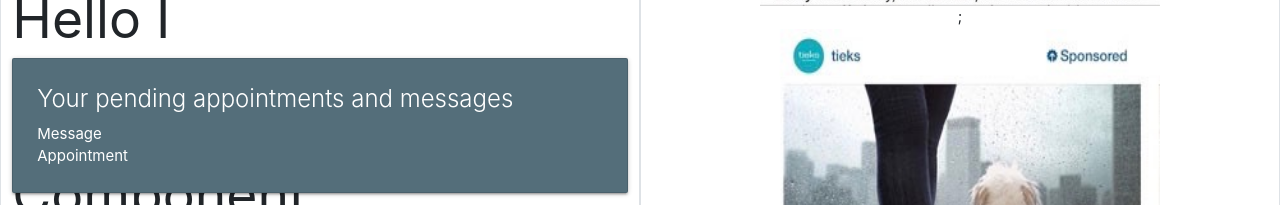
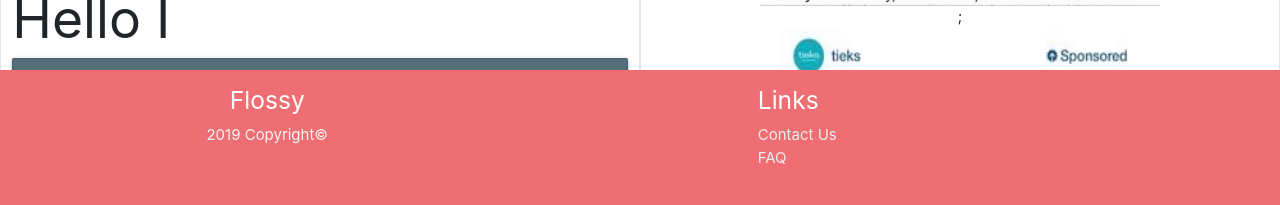
Before and after one commit to spallai/FlossyApp, a React (Create React App) app in the folder client/: page /newsfeed in a window 1280 px wide. Shown: the part 595-800 px from the top of the page. Built offline with nearby package versions, Linux system fonts and the light colour scheme.

Commit message:
Added landing page buttons

```diff
--- a/client/src/App.js
+++ b/client/src/App.js
@@ -16,13 +16,13 @@ class App extends Component {
       <Router>
         <div className="container>">
           <Navbar/>
-          <Route exact path="/login" component={Login} />
-          <Route exact path="/newsfeed" component={Newsfeedcontainer} />
-          <Route exact path="/upload" component={Landing} />
+
 
           {/* <Newsfeedcontainer/> */}
           <Switch>
-
+          <Route exact path="/" component={Landing} />
+          <Route exact path="/newsfeed" component={Newsfeedcontainer} />
+          <Route exact path="/upload" component={Landing} />
             {/* <Profilesetup /> */}
             {/* <Search /> */}
             {/* <Route exact path="/newsfeed" component={Newsfeed} /> */}
--- a/client/src/components/Footer/index.js
+++ b/client/src/components/Footer/index.js
@@ -1,4 +1,5 @@
 import React from "react";
+import "./style.css"
 
 class Footer extends React.Component {
   state = {
@@ -6,23 +7,23 @@ class Footer extends React.Component {
 
   render() {
     return (
-      <footer className="page-footer">
-      <div className="container">
-        <div className="row">
+      <footer className="page-footer" id="footer">
+
+        <div className="row footer">
           <div className="col l6 s12">
-            <h5 className="white-text">Flossy</h5>
-            <p className="grey-text text-lighten-4">2019 Copyright©</p>
+            <h5 className="white-text center">Flossy</h5>
+            <p className="grey-text text-lighten-4 center">2019 Copyright©</p>
                       </div>
           <div className="col l4 offset-l2 s12">
             <h5 className="white-text">Links</h5>
             <ul>
-              <li><a className="grey-text text-lighten-3" href="#!">Contact Us</a></li>
-              <li><a className="grey-text text-lighten-3" href="#!">FAQ</a></li>
+              <li><a className="grey-text text-lighten-3 center" href="#!">Contact Us</a></li>
+              <li><a className="grey-text text-lighten-3 center" href="#!">FAQ</a></li>
 
             </ul>
           </div>
         </div>
-      </div>
+
 
     </footer>
     );
--- a/client/src/components/Footer/style.css
+++ b/client/src/components/Footer/style.css
@@ -0,0 +1,11 @@
+#footer {
+    min-height: 10px;
+    position: fixed;
+    bottom: 0;
+    left: 0;
+    right: 0;
+    padding: 1px;
+     margin-left: auto;
+    margin-right: auto;
+    margin-bottom: 0;
+}
```
Also changed, not shown: client/src/components/LoginControl/index.js (added, +39 -0 lines), client/src/components/pages/Landing/index.js (+10 -5 lines), client/src/components/pages/Landing/style.css (+8 -0 lines).
